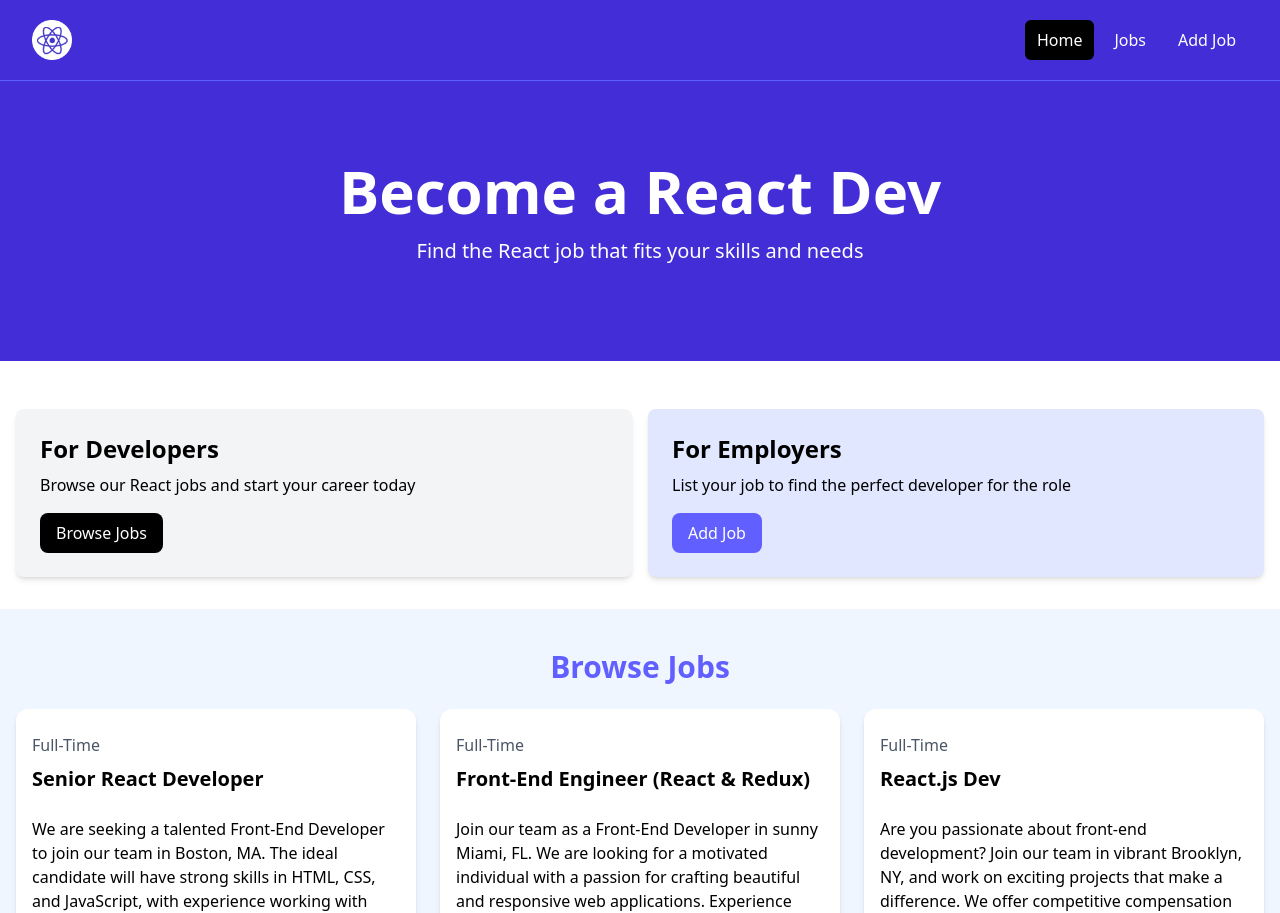
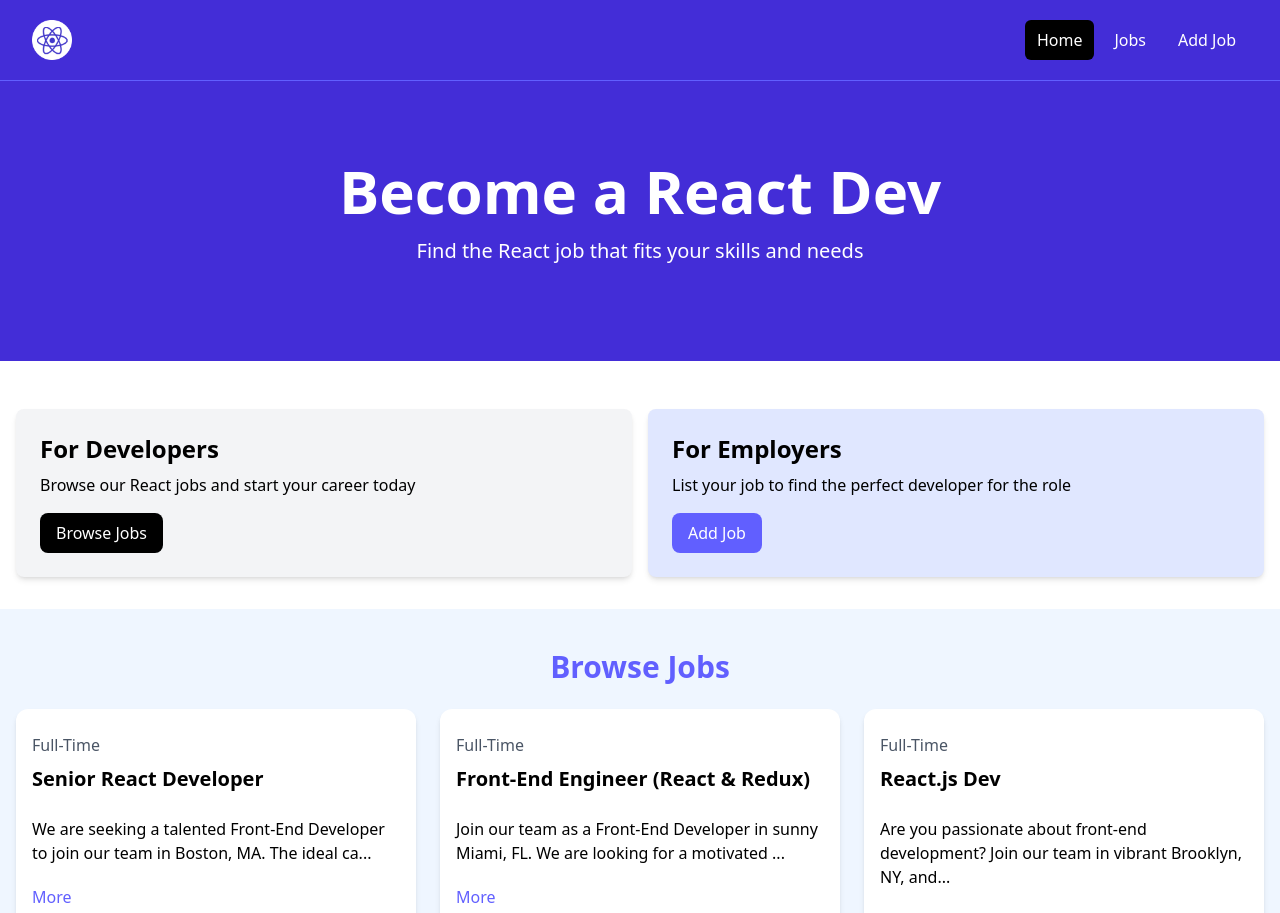
Before and after one commit to vanya-vb/job-search-app, a React (Vite) app: page / in a window 1280 px wide. Shown: the top 913 px of the page. Built offline with nearby package versions, Linux system fonts and the light colour scheme.

Commit message:
toggle job full description

```diff
--- a/src/components/JobListing.jsx
+++ b/src/components/JobListing.jsx
@@ -1,4 +1,14 @@
+import { useState } from "react";
+
 export default function JobListing({ job }) {
+    const [fullDescription, setFullDescription] = useState(false);
+
+    let description = job.description;
+
+    if (!fullDescription) {
+        description = description.substring(0, 90) + '...';
+    }
+
     return (
         <div className="bg-white rounded-xl shadow-md relative">
             <div className="p-4">
@@ -8,8 +18,15 @@ export default function JobListing({ job }) {
                 </div>
 
                 <div className="mb-5">
-                    {job.description}
+                    {description}
                 </div>
+
+                <button
+                    className="text-indigo-500 mb-5 hover:text-indigo-600 cursor-pointer"
+                    onClick={() => setFullDescription(prevState => !prevState)}
+                >
+                    {fullDescription ? 'Less' : 'More'}
+                </button>
 
                 <h3 className="text-indigo-500 mb-2">{job.salary} / Year</h3>
 
```
